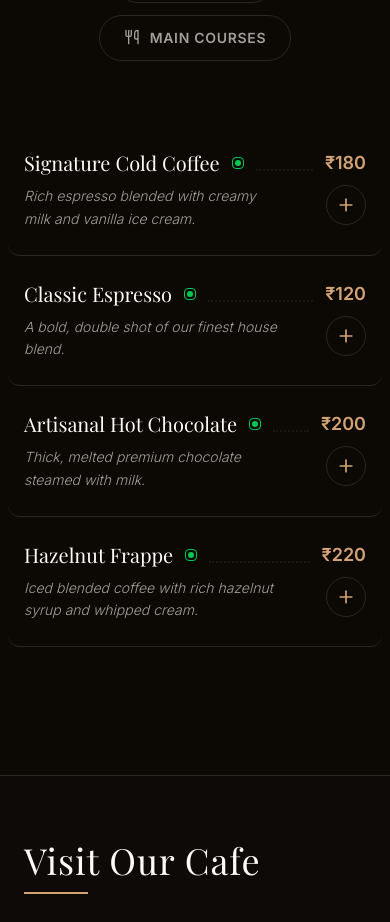
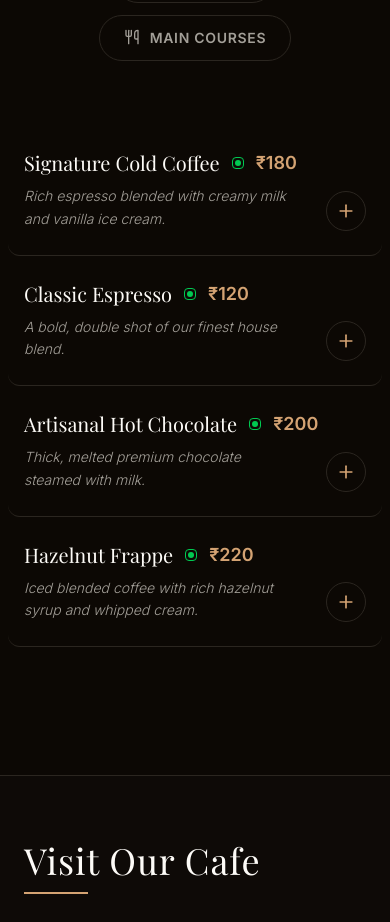
Before and after one commit to s4sxam/The-Bakeology-Cafe, a React (Vite) app: page / in a window 390 px wide. Shown: the part 1290-2212 px from the top of the page. Built offline with nearby package versions, Linux system fonts and the light colour scheme; a web font is replaced by a local one.

Commit message:
Update MenuItem.tsx

```diff
--- a/src/components/MenuItem.tsx
+++ b/src/components/MenuItem.tsx
@@ -18,32 +18,45 @@ export const MenuItem: React.FC<MenuItemProps> = ({ item, index }) => {
       initial={{ opacity: 0, y: 20 }}
       whileInView={{ opacity: 1, y: 0 }}
       viewport={{ once: true, margin: "-50px" }}
-      transition={{ duration: 0.6, delay: index * 0.1, ease:[0.16, 1, 0.3, 1] }}
-      className="group relative flex flex-col py-6 border-b border-[#2B2620] hover:bg-white/[0.02] transition-colors rounded-xl px-4 -mx-4"
+      transition={{ duration: 0.6, delay: index * 0.1, ease: [0.16, 1, 0.3, 1] }}
+      className="group relative flex flex-col sm:flex-row gap-4 sm:gap-6 py-6 border-b border-[#2B2620] hover:bg-white/[0.02] transition-colors rounded-xl px-4 -mx-4"
     >
-      <div className="flex flex-col gap-2">
+      {/* Local Image Rendering */}
+      {item.image && (
+        <div className="w-full sm:w-28 h-48 sm:h-28 shrink-0 rounded-xl overflow-hidden border border-[#2B2620] bg-[#15110D]">
+          <img
+            src={item.image}
+            alt={item.name}
+            loading="lazy"
+            decoding="async"
+            className="w-full h-full object-cover group-hover:scale-105 transition-transform duration-700 will-change-transform"
+          />
+        </div>
+      )}
+
+      <div className="flex-1 flex flex-col gap-2">
         <div className="flex items-end gap-3 w-full">
           <div className="flex items-center gap-3">
-            <h3 className="text-xl font-playfair text-[#FDFBF7] group-hover:text-[#D4A373] transition-colors whitespace-nowrap">
+            <h3 className="text-xl font-playfair text-[#FDFBF7] group-hover:text-[#D4A373] transition-colors">
               {item.name}
             </h3>
             <div className={`w-3 h-3 shrink-0 rounded-sm border flex items-center justify-center ${item.isVeg ? 'border-green-500' : 'border-red-500'}`}>
               <div className={`w-1.5 h-1.5 rounded-full ${item.isVeg ? 'bg-green-500' : 'bg-red-500'}`} />
             </div>
           </div>
-          <div className="flex-1 border-b-[2px] border-dotted border-[#2B2620] mb-1.5 opacity-50" />
+          <div className="flex-1 border-b-[2px] border-dotted border-[#2B2620] mb-1.5 opacity-50 hidden sm:block" />
           <span className="text-lg font-inter font-bold text-[#D4A373] whitespace-nowrap">
             {formatCurrency(item.price)}
           </span>
         </div>
 
-        <div className="flex items-start justify-between gap-4">
-          <p className="text-[#A39F98] text-sm font-light leading-relaxed pr-8 flex-1 italic">
+        <div className="flex items-start justify-between gap-4 h-full">
+          <p className="text-[#A39F98] text-sm font-light leading-relaxed pr-4 flex-1 italic">
             {item.description}
           </p>
           <button
             onClick={() => addToCart(item)}
-            className="w-10 h-10 shrink-0 rounded-full border border-[#2B2620] flex items-center justify-center text-[#D4A373] hover:text-[#0C0804] hover:bg-[#D4A373] hover:border-[#D4A373] transition-all duration-300 cursor-pointer"
+            className="w-10 h-10 shrink-0 rounded-full border border-[#2B2620] flex items-center justify-center text-[#D4A373] hover:text-[#0C0804] hover:bg-[#D4A373] hover:border-[#D4A373] transition-all duration-300 cursor-pointer self-end sm:self-center"
           >
             <Plus className="w-5 h-5" />
           </button>
```
